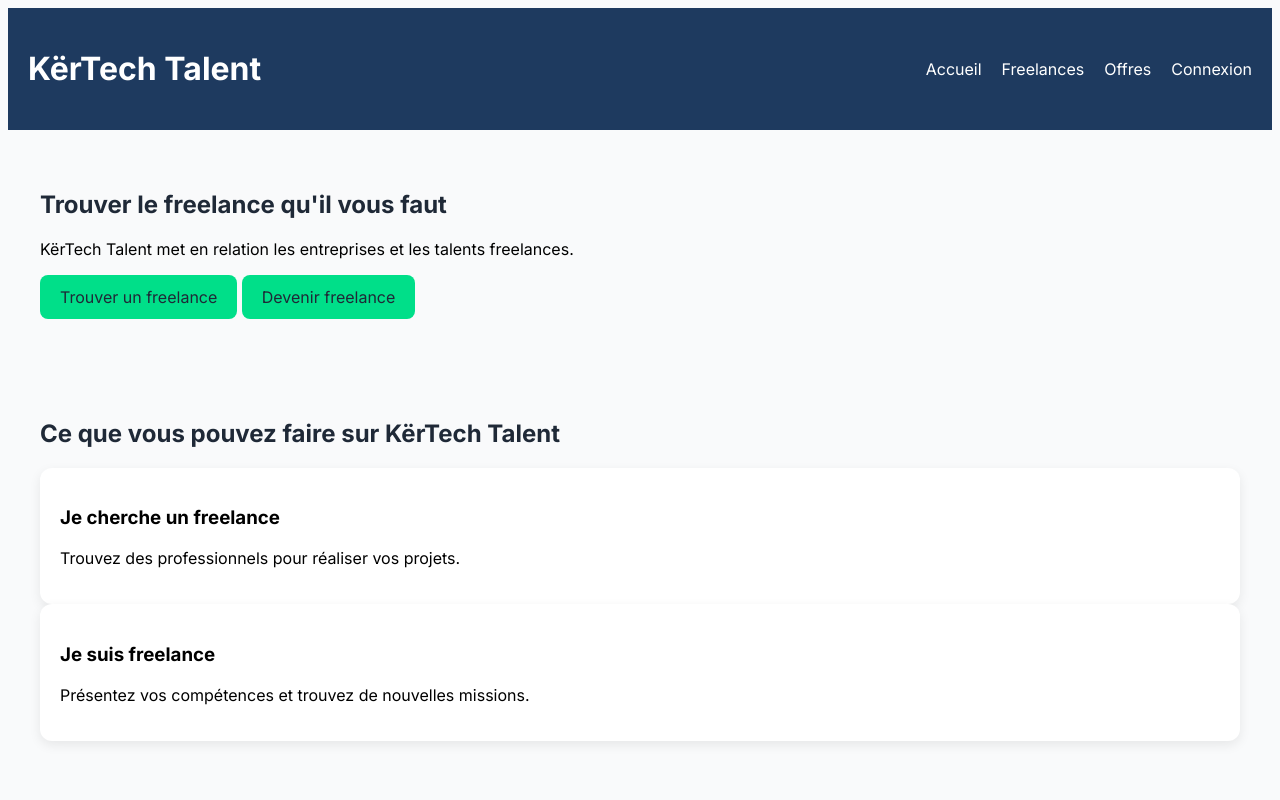
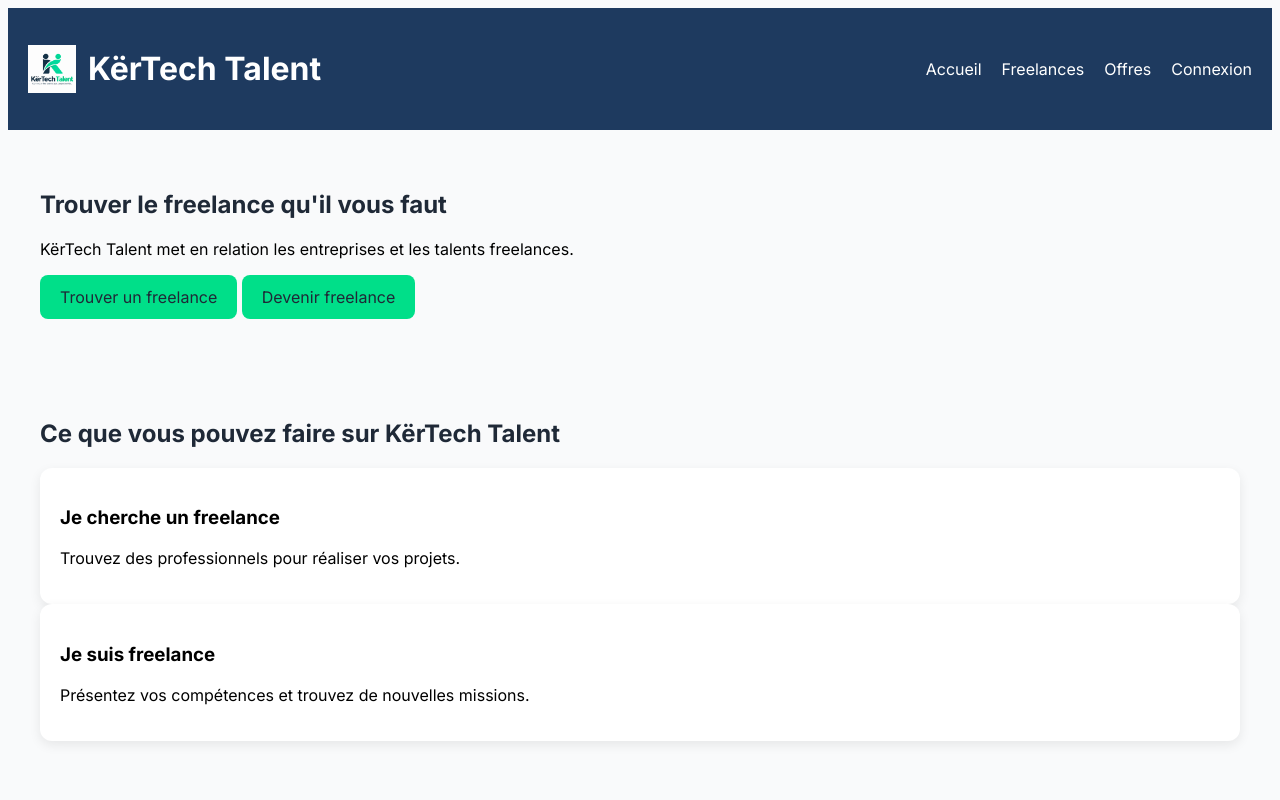
Before and after one commit to mend001a-lang/kertech-talent, a website: page public/index.html in a window 1280 px wide. Shown: the top 800 px of the page. Drawn offline with Linux system fonts and the light colour scheme; no server answers.

Commit message:
Integration du logo et du favicon KerTech Talent

```diff
--- a/public/index.html
+++ b/public/index.html
@@ -26,7 +26,17 @@
 
     <header>
 
+    <div class="identite-kertech">
+    <img
+        src="images/logo-kertech.png"
+        alt="Logo KërTech Talent"
+        class="logo-kertech"
+    >
+
     <h1>KërTech Talent</h1>
+    <!-- Icône du site dans l'onglet du navigateur -->
+<link rel="icon" type="image/png" href="/images/logo-kertech.png">
+</div>
 
     <!-- Bouton burger pour les smartphones -->
     <button
--- a/public/style.css
+++ b/public/style.css
@@ -792,3 +792,20 @@ header h1 {
 }
 
 }
+
+/* =========================
+   IDENTITÉ VISUELLE KËRTECH
+========================= */
+
+.identite-kertech {
+    display: flex;
+    align-items: center;
+    gap: 12px;
+}
+
+.logo-kertech {
+    width: 48px;
+    height: 48px;
+    object-fit: contain;
+    flex-shrink: 0;
+}
```
Also changed, not shown: public/images/logo-kertech.png (added).
